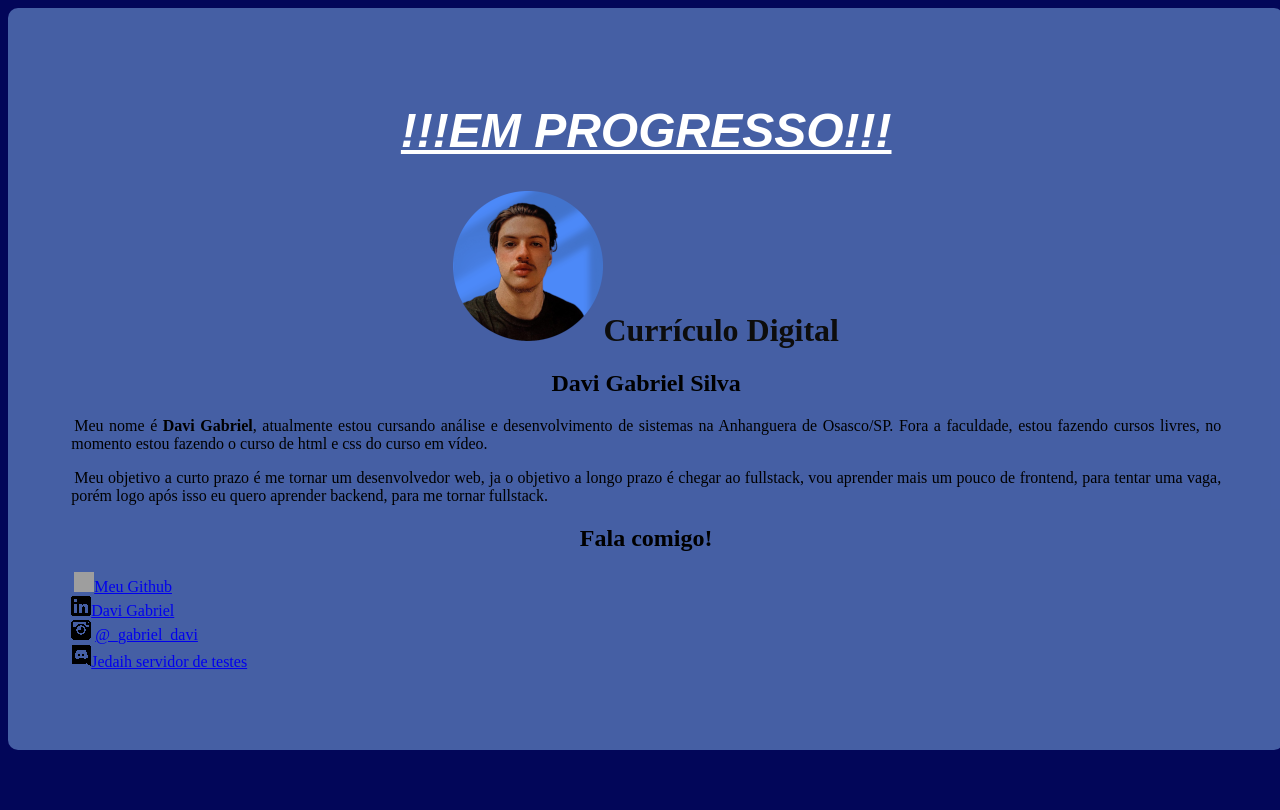
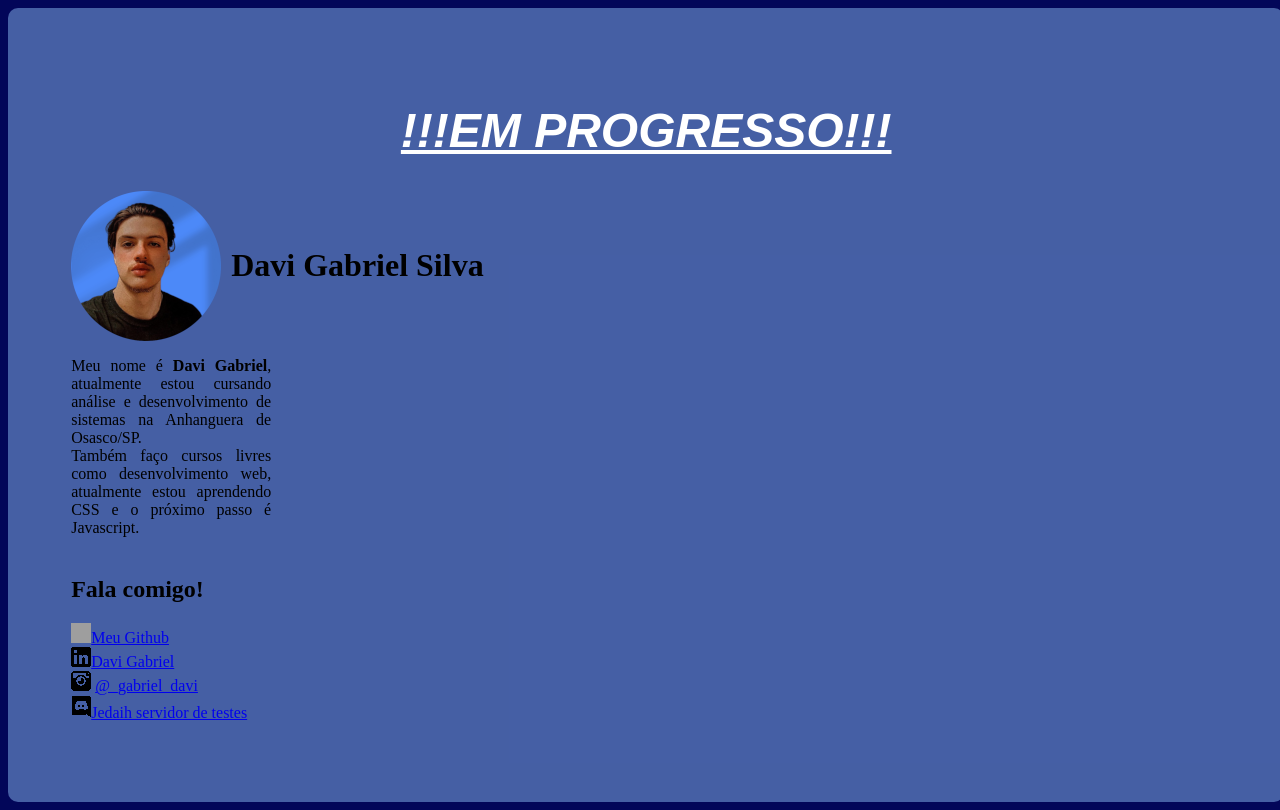
Before and after one commit to Jedaih/meu-site, a plain HTML site: page index.html in a window 1280 px wide. Drawn offline with Linux system fonts and the light colour scheme; grey boxes are pictures that could not be loaded.

Commit message:
mudanças

```diff
--- a/index.html
+++ b/index.html
@@ -10,13 +10,18 @@
 <body>
     <main>
         <h1 id="atualização">!!!EM PROGRESSO!!!</h1>
-        <H1><img src="Imagens/profile.png" alt="Meu retrato" class="icon">Currículo Digital</H1>
-        <h2>Davi Gabriel Silva</h2>
-        <p>Meu nome é <strong>Davi Gabriel</strong>, atualmente estou cursando análise e desenvolvimento de sistemas na Anhanguera de Osasco/SP.
-        Fora a faculdade, estou fazendo cursos livres, no momento estou fazendo  o curso de html e css do curso em vídeo.</p>
-        <p>Meu objetivo a curto prazo é me tornar um desenvolvedor web,
-        ja o objetivo a longo prazo é chegar ao fullstack, vou aprender mais um pouco  de frontend, para tentar uma vaga, porém logo após isso eu quero aprender backend, para me tornar fullstack. </p>
+
+        <div class="container">
+
+            <img src="Imagens/profile.png" alt="Meu retrato" class="icon">
+            <h1 id="nome"> Davi Gabriel Silva</h1>
+        </div>
+
+        <p id="corpo">Meu nome é <strong>Davi Gabriel</strong>, atualmente estou cursando análise e desenvolvimento de sistemas na Anhanguera de Osasco/SP.
+        <br>Também faço cursos livres como desenvolvimento web, atualmente estou aprendendo CSS e o próximo passo é Javascript. </p>
+
         <h2>Fala comigo!</h2>
+
         <p>
         <img src="https://icons.iconarchive.com/icons/arturo-wibawa/akar/128/github-icon.png" width="20" height="20" alt="github icone"><a href="https://github.com/Jedaih" target="_blank" rel="external">Meu Github</a><br>
         <img src="Imagens/linkedin logo.png" alt="LikedIn Icone"><a href="https://www.linkedin.com/in/davi-gabriel-083760225/" target="_blank" rel="external">Davi Gabriel</a><br>
--- a/style.css
+++ b/style.css
@@ -7,15 +7,21 @@ main{
     border-radius: 10px;
     background-color: #80ade788;
 
+
 }
 
 body{
     background-color: #020659;
 }
 
-h1 {
-    text-align: center;
-    color: #0D0D0D;
+.container{
+    display: flex;
+    align-items: center;
+    margin: auto;
+}
+
+h1#nome{
+    margin: 10px 10px 10px 10px;
 }
 
 h1#atualização{
@@ -28,15 +34,15 @@ h1#atualização{
 }
 
 h2{
-    text-align: center;
+    text-align: auto;
 }
 
 .icon{
 
 }
 
-p{
-    text-indent: 3px;
+p#corpo{
     text-align: justify;
-
+    height: 200px;
+    width: 200px;
 }
```
